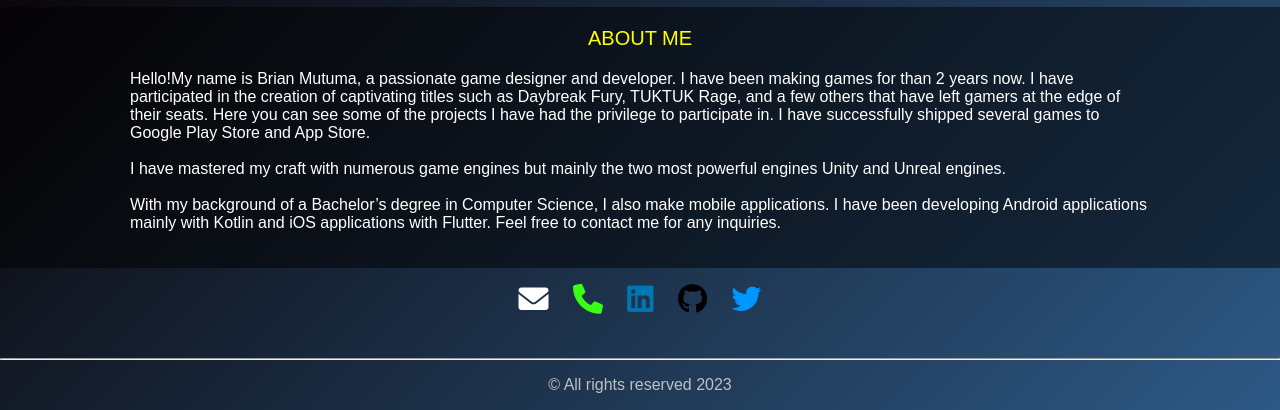
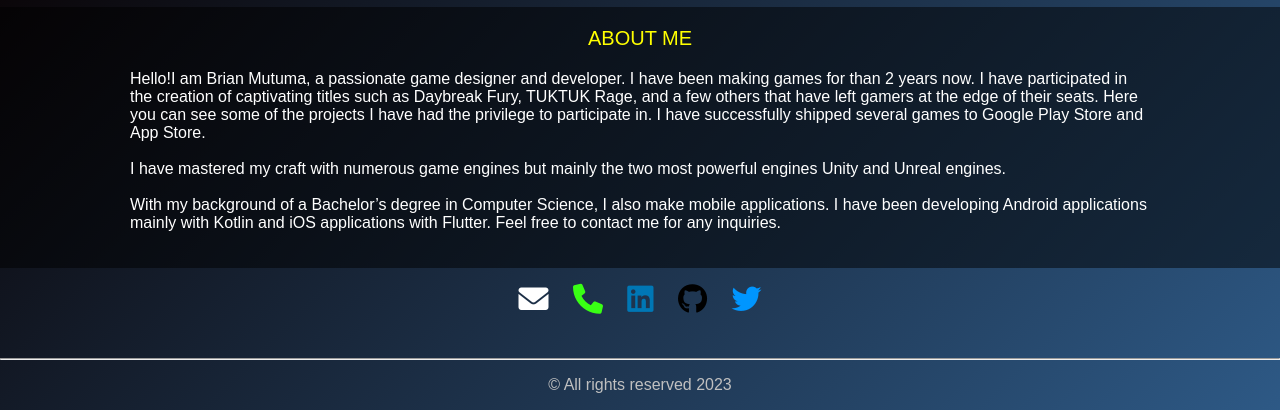
Before and after one commit to mutuma-brian/mutuma-brian.github.io, a plain HTML site: page index.html in a window 1280 px wide. Shown: the part 925-1335 px from the top of the page. Drawn offline with nearby package versions, Linux system fonts and the light colour scheme.

Commit message:
Update my index.html file

```diff
--- a/index.html
+++ b/index.html
@@ -58,7 +58,7 @@
     <p style="text-align: center; color: yellow; font-size: 20px; margin-top:0px; ">ABOUT ME</p>
     <p>
 
-        Hello!My name is Brian Mutuma, a passionate game designer and developer. I have been making games for than 2 years now.
+        Hello!I am Brian Mutuma, a passionate game designer and developer. I have been making games for than 2 years now.
         I have participated in the creation of captivating titles such as Daybreak Fury, TUKTUK Rage, and a few others that have left gamers at the edge of their seats.
         Here you can see some of the projects I have had the privilege to participate in. I have successfully shipped several games to Google Play Store and App Store.<br><br>
         I have mastered my craft with numerous game engines but mainly the two most powerful engines Unity and Unreal engines.<br><br>
```
